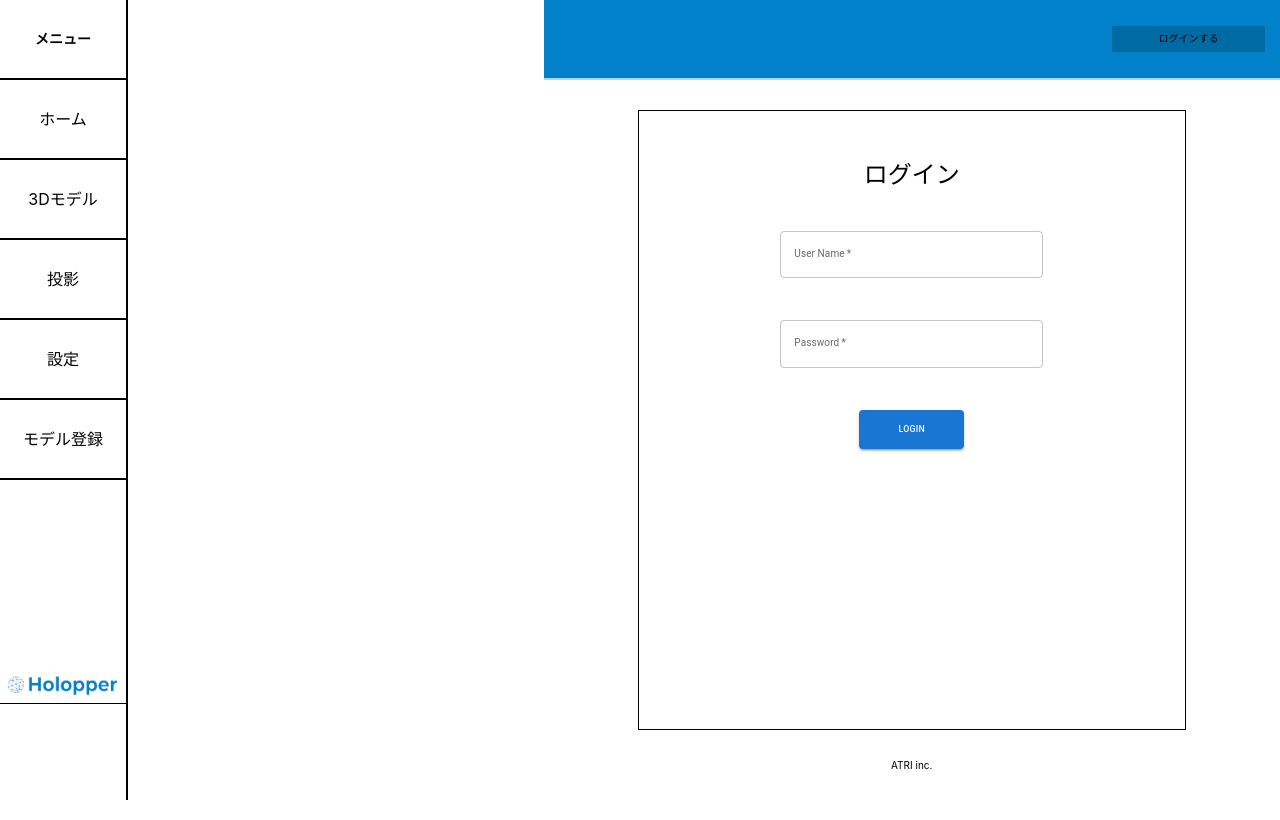
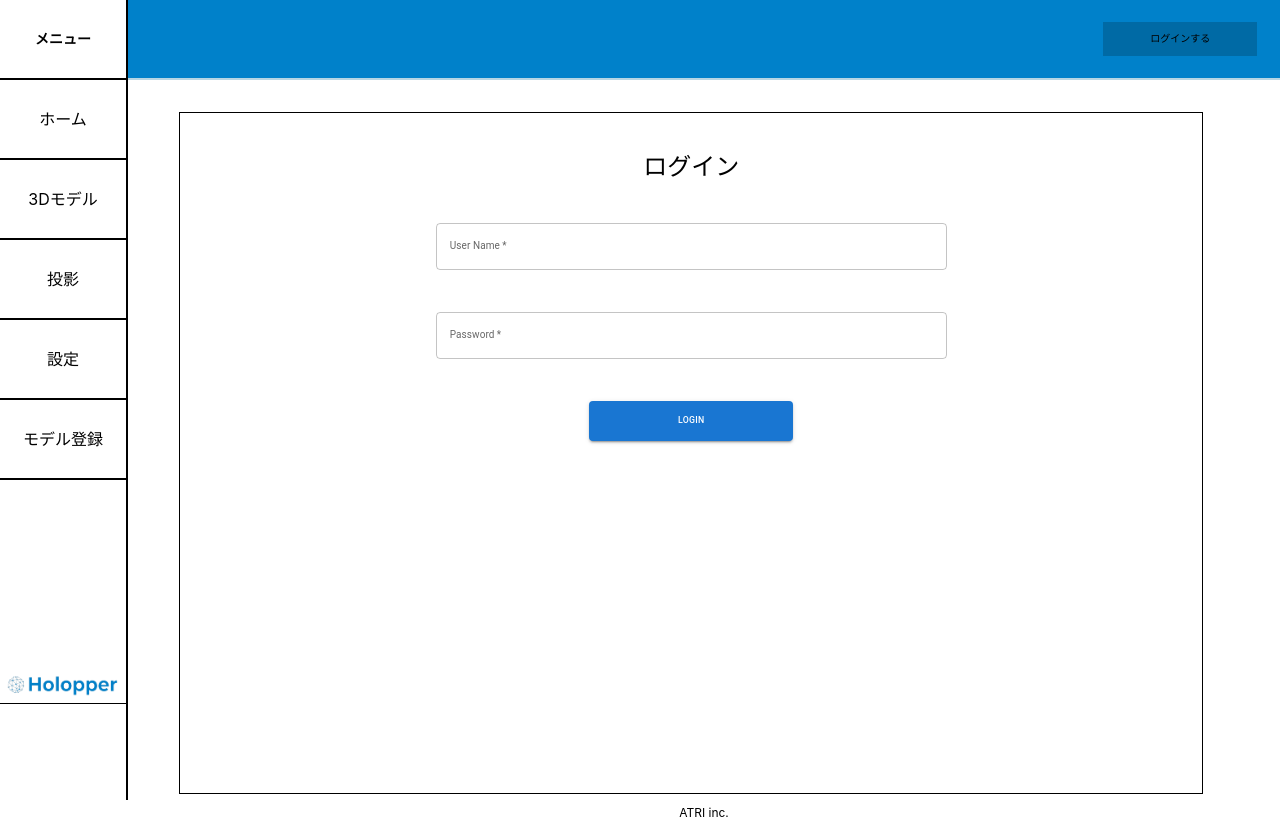
Before and after one commit to jmn04/holopper_U22_ATRI, a React (Create React App) app in the folder frontend/my-app/: page /login in a window 1280 px wide. Built offline with nearby package versions, Linux system fonts and the light colour scheme.

Commit message:
css_update

```diff
--- a/frontend/my-app/src/App.jsx
+++ b/frontend/my-app/src/App.jsx
@@ -17,57 +17,55 @@ import { Show } from './user/show/show.jsx'
 
 
 const box = css`
-  display: grid;
-  width: 100%;
-  height: 100vh;
-  grid-template-rows: 10vh 1fr 5vh;
-  // grid-template-columns: 100px 1fr;
+
 `
 
 const main = css`
-  overflow: hidden;
-  margin: 0 5vw;
-  grid-row: 2 / 3;
-  grid-column: 2 / 3;
+  height: 90vh
+  margin-top :10vh;
+  margin-left: 10vw;
 `;
 
 const mainWrapper = css`
-width: 100%;
-height: 100%;
-padding: 5%;
+  // overflow: hidden;
+  margin: 14vh 4vw 0;
 `
 
 const mainContent = css`
-border: solid 1px #000000;
-height: 100%;
-padding: 1rem;
-> div{
-  height: 100%
-}
+  border: solid 1px #000000;
+  width: 80vw;
+  height: 100%;
+  margin 10vw;
+  // padding: 1rem;
+  > div{
+    height: 80vh
+  }
 `
 const title = css`
   font-size: 1.8rem;
 `
 
 const header = css`
-grid-row: 1 / 2;
-grid-column: 2 / 3;
 `
 
 const navigation = css`
-grid-row: 1 / 4;
-grid-column: 1 / 2;
 `
 
 const footer = css`
-grid-row: 3 / 4;
-grid-column: 2 / 3;
+margin-left: 10vw;
 `
 
-const contentBox = css`
-height: 100%;
-`
-
+const contentTitle = css`
+  // width: 100%;
+  // max-width: auto;
+  margin: 1%;
+  border-bottom: solid 2px #000000;
+  h2{
+    font-size: 2.4rem;
+    font-weight: 600;
+    padding: 0.4rem 0.2rem;
+  }
+`;
 
 function App() {
   const { userID } = useContext(AuthContext);
--- a/frontend/my-app/src/components/layout/footer.jsx
+++ b/frontend/my-app/src/components/layout/footer.jsx
@@ -2,9 +2,11 @@
 import { css } from "@emotion/react";
 
 const copyRihgt = css`
+    margin-top: 1%;
     display: flex;
     justify-content: center;
     align-items: center;
+    font-size: 1.2rem;
 `
 
 export const Footer = () =>{
--- a/frontend/my-app/src/components/layout/header.jsx
+++ b/frontend/my-app/src/components/layout/header.jsx
@@ -5,12 +5,23 @@ import { AuthContext } from '../../AuthContext';
 import { Link } from "react-router-dom";
 
 const header = css`
+    // display: flex;
+    // justify-content: right;
+    // align-items: center;
+    // width: 90vw;
+    // height: 10vh;
+    // background-color: #0081ca;
+    // border-bottom: #b6d6e4 solid 2px;
+
     display: flex;
     justify-content: right;
     align-items: center;
-    width: 100%;
-    height: 100%;
-    background-color: #0081ca;
+    position: fixed;
+    top: 0;
+    background-color: #0081CA;
+    width: 90vw;
+    margin-left: 10vw;
+    height: 10vh;
     border-bottom: #b6d6e4 solid 2px;
 `;
 
--- a/frontend/my-app/src/components/layout/navigation.jsx
+++ b/frontend/my-app/src/components/layout/navigation.jsx
@@ -7,12 +7,20 @@ import { AuthContext } from '../../AuthContext';
 
 
 const navigation = css`
-height: 100%;
-background-color: #ffffff;
-// width: 100%;
+  position: fixed;
+  top: 0;
+  height: 100vh;
+  background-color: #FFFFFF;
   width: 10vw;
   border-right: 2px solid #000000;
   box-sizing: border-box;
+
+// height: 100%;
+// background-color: #ffffff;
+// // width: 100%;
+// width: 10vw;
+// border-right: 2px solid #000000;
+// box-sizing: border-box;
 `;
 
 const navigationTop = css`
--- a/frontend/my-app/src/user/model/Model.jsx
+++ b/frontend/my-app/src/user/model/Model.jsx
@@ -11,20 +11,19 @@ height: 100%;
 `
 
 const contentTitle = css`
-width: 100%;
-margin: 1rem 0;
-h2{
+  margin: 1%;
   border-bottom: solid 2px #000000;
-  font-size: 2.2rem;
-  font-weight: 600;
-  padding: 0.4rem 0.2rem;
-}
+  h2{
+    font-size: 2.4rem;
+    font-weight: 600;
+    padding: 0.4rem 0.2rem;
+  }
 `;
 
 const contentBlock = css`
-margin: 1rem;
-overflow-y: scroll;
-flex: 1;
+  margin: 1rem 3vw;
+  overflow-y: scroll;
+  // flex: 1;
 `;
 
 const title = css`
--- a/frontend/my-app/src/user/modelDetail/modelDetail.jsx
+++ b/frontend/my-app/src/user/modelDetail/modelDetail.jsx
@@ -12,20 +12,19 @@ height: 100%;
 `
 
 const contentTitle = css`
-width: 100%;
-margin: 1rem 0;
-h2{
+  margin: 1%;
   border-bottom: solid 2px #000000;
-  font-size: 2.2rem;
-  font-weight: 600;
-  padding: 0.4rem 0.2rem;
-}
+  h2{
+    font-size: 2.4rem;
+    font-weight: 600;
+    padding: 0.4rem 0.2rem;
+  }
 `;
 
 const contentBlock = css`
-margin: 1rem;
-overflow-y: scroll;
-flex: 1;
+  margin: 1rem 3vw;
+  overflow-y: scroll;
+  // flex: 1;
 `;
 
 const title = css`
--- a/frontend/my-app/src/user/upload/upload.jsx
+++ b/frontend/my-app/src/user/upload/upload.jsx
@@ -115,9 +115,9 @@ export const FileUpload = () => {
       <div css={contentWrapper}>
         <div css={contentTitle}>
           {/* タイトル */}
-          <h2>登録モデル</h2>
+          <h2>モデル登録</h2>
         </div>
-      <div>
+      <div css={contentStyle}>
         <form onSubmit={handleSubmit} css={formStyle}>
           <div css={fileBox}>
             {/* <input type="file" accept=".jpeg,.jpg,.png" onChange={handleThumbnailChange} />
@@ -204,24 +204,27 @@ const contentWrapper = css`
   display: flex;
   flex-direction: column;
   height: 100%;
+  // margin: 5%;
 `
 
 const contentTitle = css`
-  width: 100%;
-  margin: 1rem 0;
+  margin: 1%;
+  border-bottom: solid 2px #000000;
   h2{
-    border-bottom: solid 2px #000000;
-    font-size: 2.2rem;
+    font-size: 2.4rem;
     font-weight: 600;
     padding: 0.4rem 0.2rem;
   }
 `;
+const contentStyle = css({
+  margin: '1rem 3vw',
+  overflowY: 'scroll',
+})
 
 const fileUpMain = css`
   opacity:0;
   appearance: none;
   position: absolute;
-  }
 `;
 
 // スタイル設定
```
Lines whose indentation alone changed are shown as unchanged.
